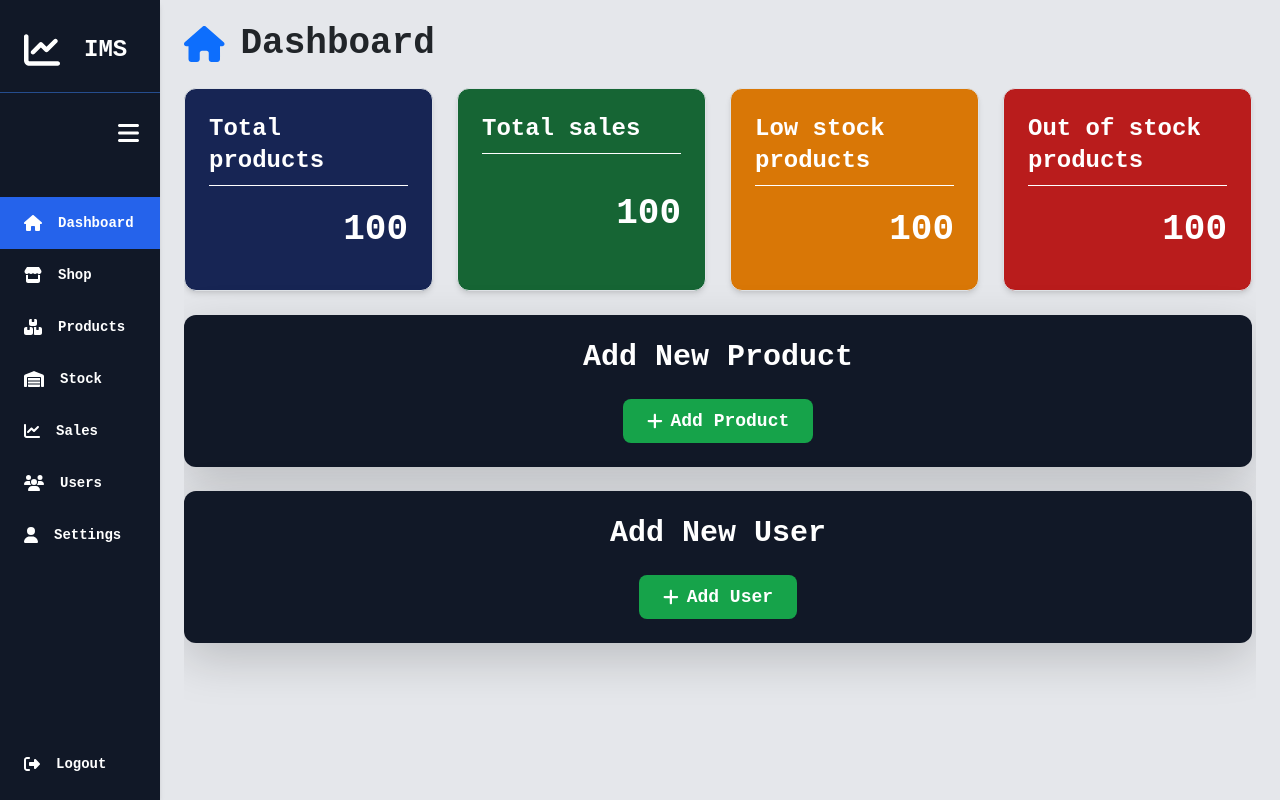
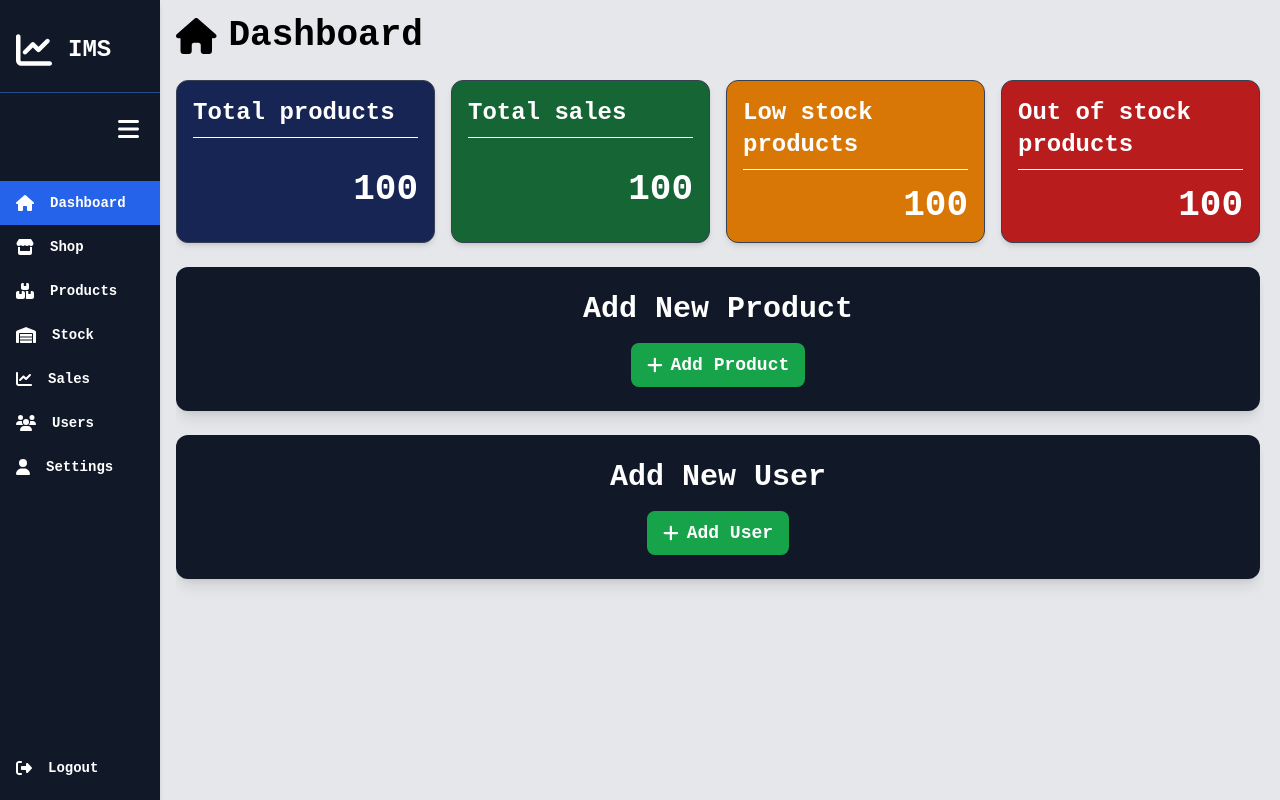
Before and after one commit to SageTendo/farm_inventory_management, a React (Vite) app in the folder client/: page /dashboard in a window 1280 px wide. Built offline with nearby package versions, Linux system fonts and the light colour scheme.

Commit message:
Refactor: Remove bootstrap css

```diff
--- a/client/src/App.tsx
+++ b/client/src/App.tsx
@@ -3,7 +3,7 @@ import routes from "./router/routes.tsx";
 
 function App() {
   const element = useRoutes(routes);
-  return <div className="w-screen h-screen">{element}</div>;
+  return element;
 }
 
 export default App;
--- a/client/src/main.tsx
+++ b/client/src/main.tsx
@@ -2,7 +2,6 @@ import React from "react";
 import ReactDOM from "react-dom/client";
 import App from "./App.tsx";
 import "./index.css";
-import 'bootstrap/dist/css/bootstrap.css'; //TODO: Remove once tailwind is fully implemented
 import {BrowserRouter} from "react-router-dom";
 
 
--- a/client/src/router/routes.tsx
+++ b/client/src/router/routes.tsx
@@ -72,12 +72,13 @@ const routes: RouteObject[] = [
   {
     path: "*",
     element: (
-      <div className="flex flex-col items-center justify-center h-full">
+      <div className="flex flex-col items-center justify-center h-screen-dvh">
         <h1 className="text-red-600">404: Page Not Found</h1>
         <p className="text-gray-600">
           The page you are looking for does not exist.
         </p>
-        <Link to="/" className="btn btn-primary">
+        <br/>
+        <Link to="/" className="px-4 py-2 bg-blue-600 text-white text-xl rounded-lg">
           Return Home
         </Link>
       </div>
--- a/client/src/ui/components/shared/Layout.tsx
+++ b/client/src/ui/components/shared/Layout.tsx
@@ -7,7 +7,7 @@ export function Layout() {
   const sidebarWidth = isSidebarHidden ? "md:w-20" : "md:w-40";
 
   return (
-    <div className="flex flex-col md:flex-row h-screen overflow-hidden bg-gray-200">
+    <div className="flex flex-col md:flex-row w-screen md:h-screen h-screen-dvh overflow-hidden bg-gray-200">
       {/* Sidebar */}
       <div
         className={`bg-white z-10 fixed md:static top-0 left-0 w-full md:h-full ${sidebarWidth} transition-all duration-300 shadow-md`}
--- a/client/tailwind.config.js
+++ b/client/tailwind.config.js
@@ -1,8 +1,19 @@
 /** @type {import('tailwindcss').Config} */
 export default {
-  content: ["./index.html", "./src/**/*.{js,ts,jsx,tsx}"],
+  content: [
+    "./index.html",
+    "./src/**/*.{js,ts,jsx,tsx}",
+    "./electron/**/*.{ts,tsx}",
+  ],
   theme: {
-    extend: {},
+    extend: {
+      height: {
+        'screen-dvh': '100dvh',
+      },
+      minHeight: {
+        'screen-dvh': '100dvh',
+      },
+    },
   },
   plugins: [],
 };
--- a/client/vite.config.ts
+++ b/client/vite.config.ts
@@ -8,7 +8,6 @@ import tailwindcss from "@tailwindcss/vite";
 export default defineConfig({
   plugins: [
     react(),
-    // TODO: add tailwindcss()
     electron({
       main: {
         // Shortcut of `build.lib.entry`.
```
